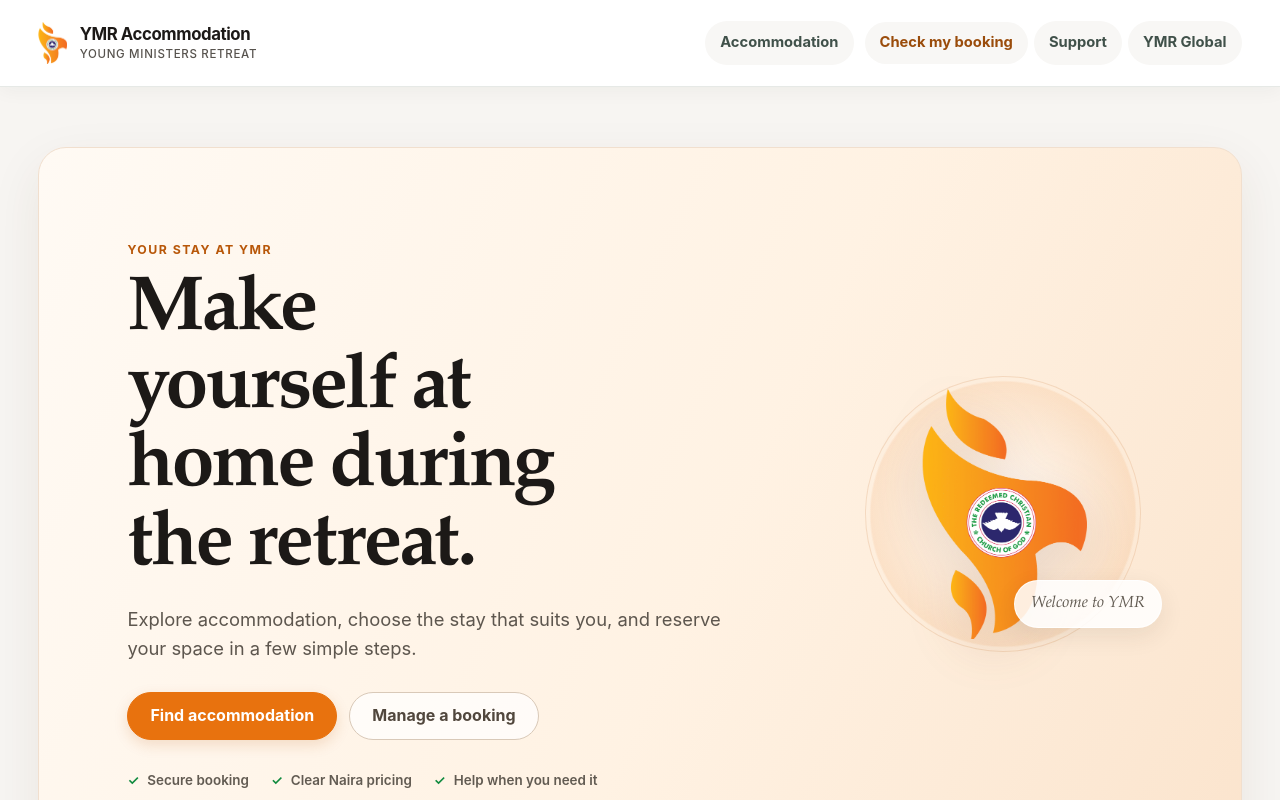
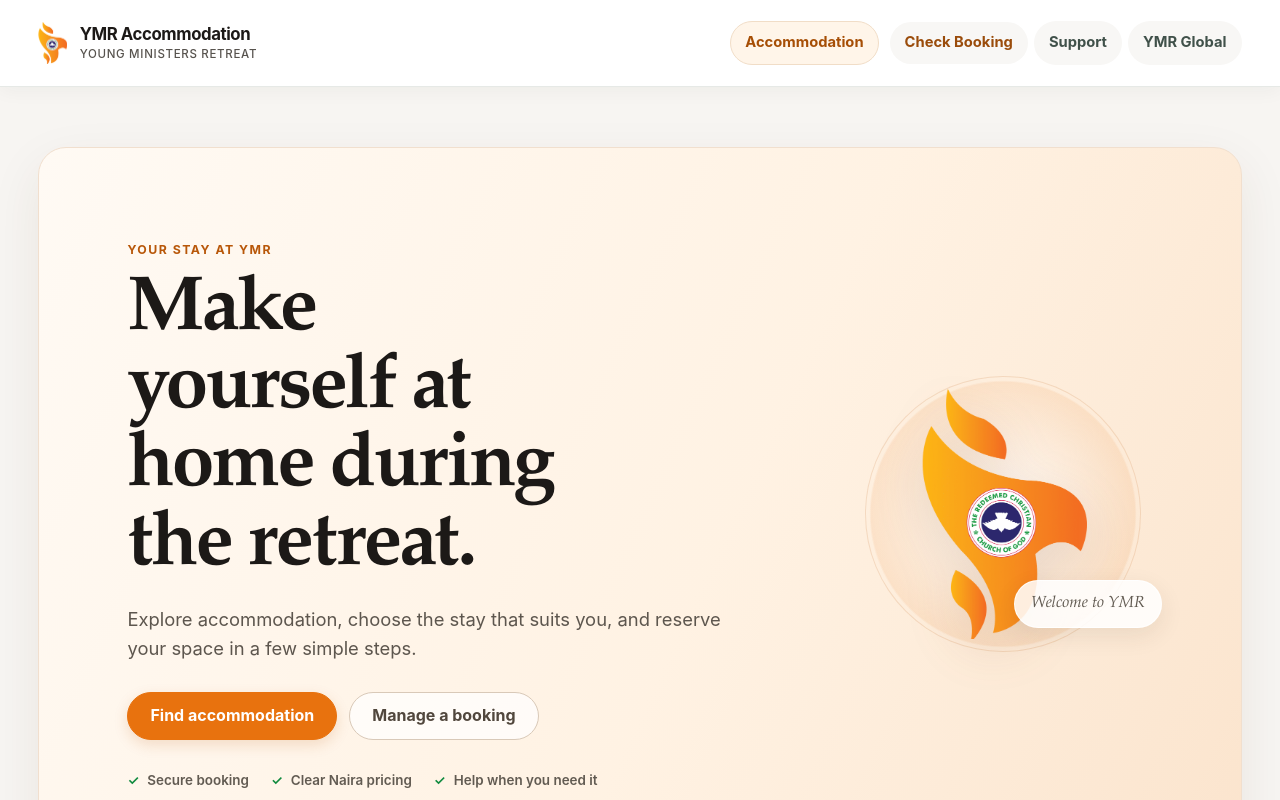
Before and after one commit to oluwatobimalomo/ymr-accommodation, a Next.js app: page / in a window 1280 px wide. Shown: the top 800 px of the page. Built offline with nearby package versions, Linux system fonts and the light colour scheme.

Commit message:
Fix: URL conflict

```diff
--- a/src/components/SiteHeader.tsx
+++ b/src/components/SiteHeader.tsx
@@ -6,8 +6,8 @@
 import { MAIN_SITE_URL } from "@/theme/tokens";
 
 const LINKS: [string, string][] = [
-  ["/accommodation", "Accommodation"],
-  ["/check-booking", "Check my booking"],
+  ["/", "Accommodation"],
+  ["/check-booking", "Check Booking"],
   ["/support", "Support"],
   [MAIN_SITE_URL, "YMR Global"],
 ];
```
